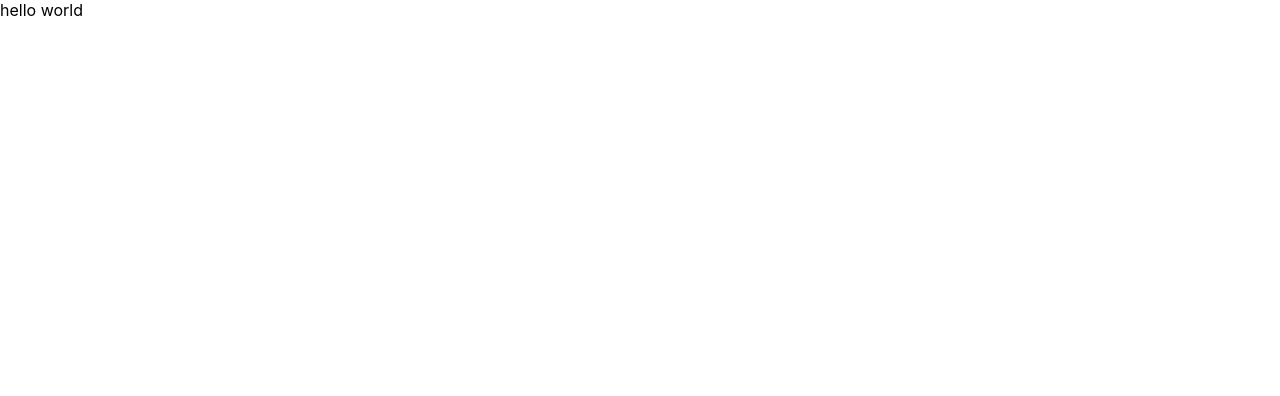
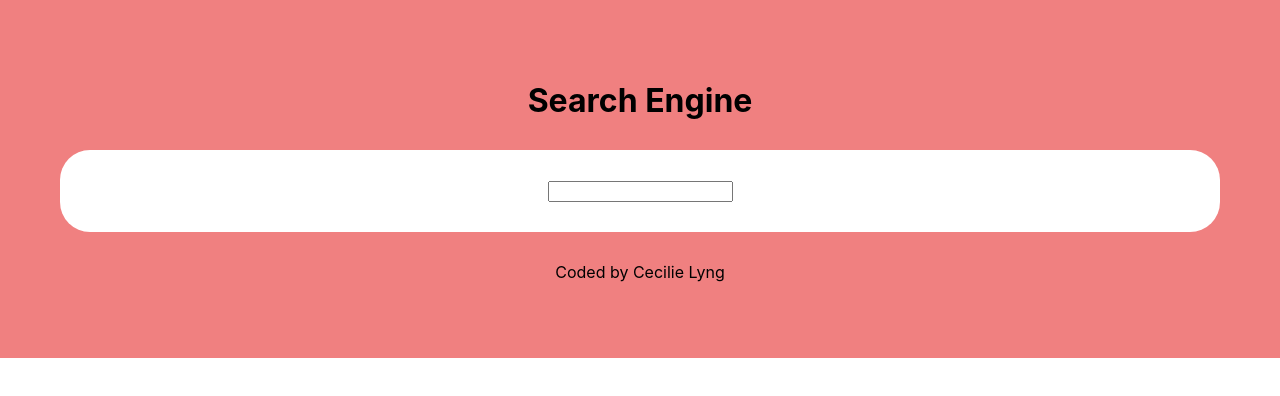
Before and after one commit to ceciliedreyer/react-dictionary, a React (Create React App) app: page / in a window 1280 px wide. Shown: the top 396 px of the page. Built offline with nearby package versions, Linux system fonts and the light colour scheme.

Commit message:
Added search function

```diff
--- a/src/App.css
+++ b/src/App.css
@@ -0,0 +1,19 @@
+.App {
+  background: lightcoral;
+  padding: 60px;
+}
+
+header {
+  text-align: center;
+}
+
+main {
+  margin: 30px 0;
+  padding: 30px;
+  background: white;
+  border-radius: 30px;
+}
+
+footer {
+  text-align: center;
+}
--- a/src/App.js
+++ b/src/App.js
@@ -1,7 +1,22 @@
+import Dictionary from "./Dictionary";
 import "./App.css";
 
 function App() {
-  return <div className="App">hello world</div>;
+  return (
+    <div className="App">
+      <div className="container">
+        <header>
+          <h1>Search Engine</h1>
+        </header>
+        <main>
+          <Dictionary />
+        </main>
+        <footer className="text-center">
+          <p>Coded by Cecilie Lyng</p>
+        </footer>
+      </div>
+    </div>
+  );
 }
 
 export default App;
--- /dev/null
+++ b/src/Dictionary.css
@@ -0,0 +1,3 @@
+form {
+  text-align: center;
+}
--- /dev/null
+++ b/src/Dictionary.js
@@ -0,0 +1,21 @@
+import React, { useState } from "react";
+import "./Dictionary.css";
+
+export default function Dictionary() {
+  const [word, setWord] = useState(null);
+
+  function updateWord(event) {
+    setWord(event.target.value);
+  }
+
+  function search(event) {
+    event.preventDefault();
+    alert(`hello ${word}`);
+  }
+
+  return (
+    <form onSubmit={search}>
+      <input type="search" onChange={updateWord} />
+    </form>
+  );
+}
```
